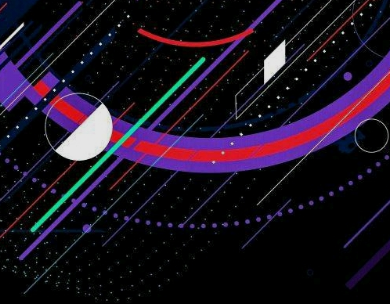
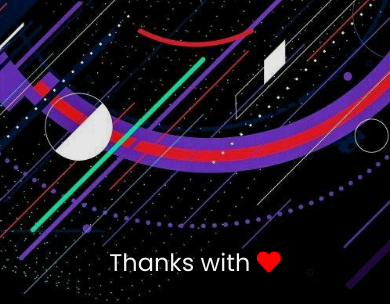
Before and after one commit to ProffTDeyi/portfolio, a plain HTML site: page projects.html in a window 390 px wide. Shown: the part 564-868 px from the top of the page. Drawn offline with Linux system fonts and the light colour scheme.

Commit message:
updated project page

```diff
--- a/main.css
+++ b/main.css
@@ -594,10 +594,25 @@ nav .fa{
         background-image: url(images/background.png);
         background-size: cover;
     }
+    #heart{
+        color:red;
+    }
+    .thanks{
+        color: #f4f4f4;
+        position: absolute;
+        bottom: 0;
+        font-size: 2.5rem;
+    }
     @media  screen and (max-width: 800px) {
         .projets > h1 {
             display: flex;
             flex-direction: column;
             font-size: 3rem;
         }
+        .thanks{
+            color: #f4f4f4;
+            position: absolute;
+            bottom: 0;
+            font-size: 1.5rem;
+        }
     }
--- a/projects.html
+++ b/projects.html
@@ -9,6 +9,9 @@
         <link rel="preconnect" href="https://fonts.gstatic.com">
         <link href="https://fonts.googleapis.com/css2?family=Poppins:wght@200;300;400&display=swap" rel="stylesheet">
         <link rel="icon" href="images/ptd.ico">
+        <link rel="stylesheet" href="https://cdnjs.cloudflare.com/ajax/libs/font-awesome/5.15.3/css/all.min.css" integrity="sha512-iBBXm8fW90+nuLcSKlbmrPcLa0OT92xO1BIsZ+ywDWZCvqsWgccV3gFoRBv0z+8dLJgyAHIhR35VZc2oM/gI1w=="
+        crossorigin="anonymous" referrerpolicy="no-referrer">
+
     </head>
 
     <body>
@@ -32,6 +35,7 @@
         </header>
         <div class="projets">
             <h1> <span class="pr"><span class="p">P</span>rojects </span><span>Coming Soon...</h1>
+            <p class="thanks">Thanks with <i class="fas fa-heart" id="heart"></i></p>
         </div>
         <footer>
             <div class="footer1">
```
